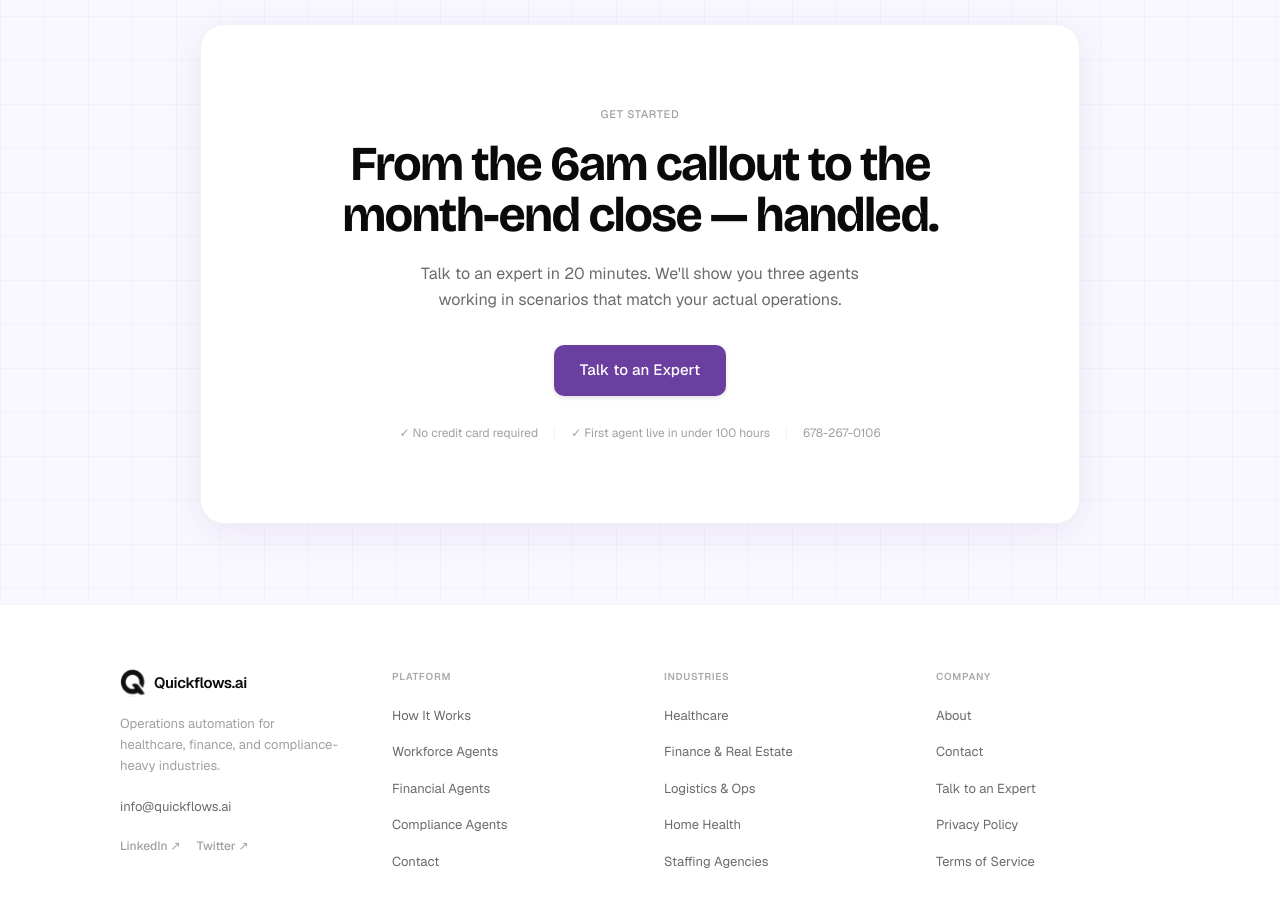
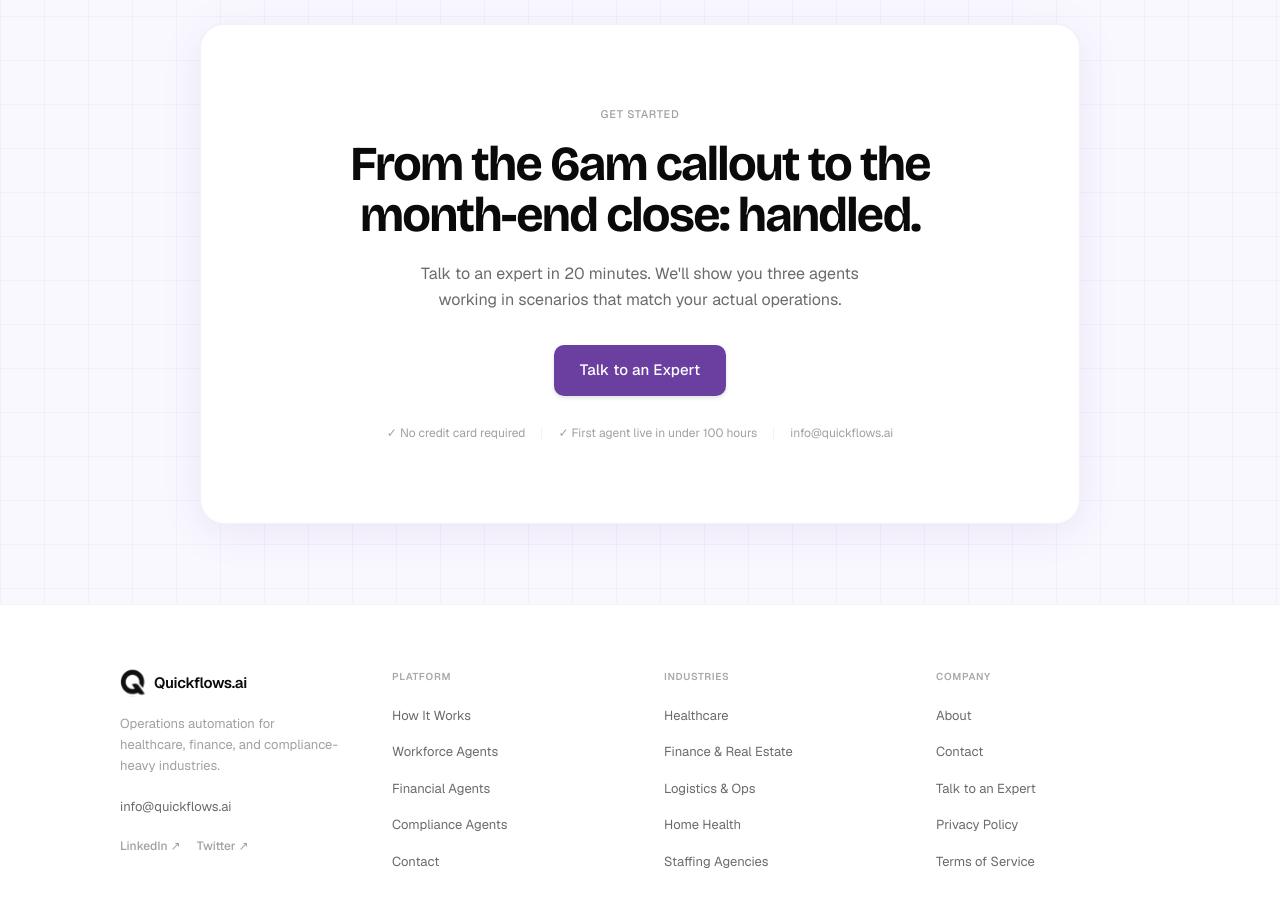
Before and after one commit to Suryaa-dsgn/QF_Website, a Next.js app: page / in a window 1280 px wide. Shown: the part 6540-7447 px from the top of the page. Built offline with nearby package versions, Linux system fonts and the light colour scheme.

Commit message:
some CTA changes are fixed

```diff
--- a/src/components/sections/CTA.tsx
+++ b/src/components/sections/CTA.tsx
@@ -45,7 +45,7 @@ export default function CTA() {
           >
             From the 6am callout to the{' '}
             <br className="hidden sm:block" />
-            month-end close — handled.
+            month-end close: handled.
           </motion.h2>
 
           {/* Subhead */}
@@ -89,10 +89,10 @@ export default function CTA() {
             <span className="text-[12px] text-ink4 font-ui">✓ First agent live in under 100 hours</span>
             <span className="hidden sm:block w-px h-3 bg-[--border]" />
             <a
-              href="tel:6782670106"
+              href="mailto:info@quickflows.ai"
               className="text-[12px] text-ink4 font-ui hover:text-ink transition-colors duration-150"
             >
-              678-267-0106
+              info@quickflows.ai
             </a>
           </motion.div>
 
```
